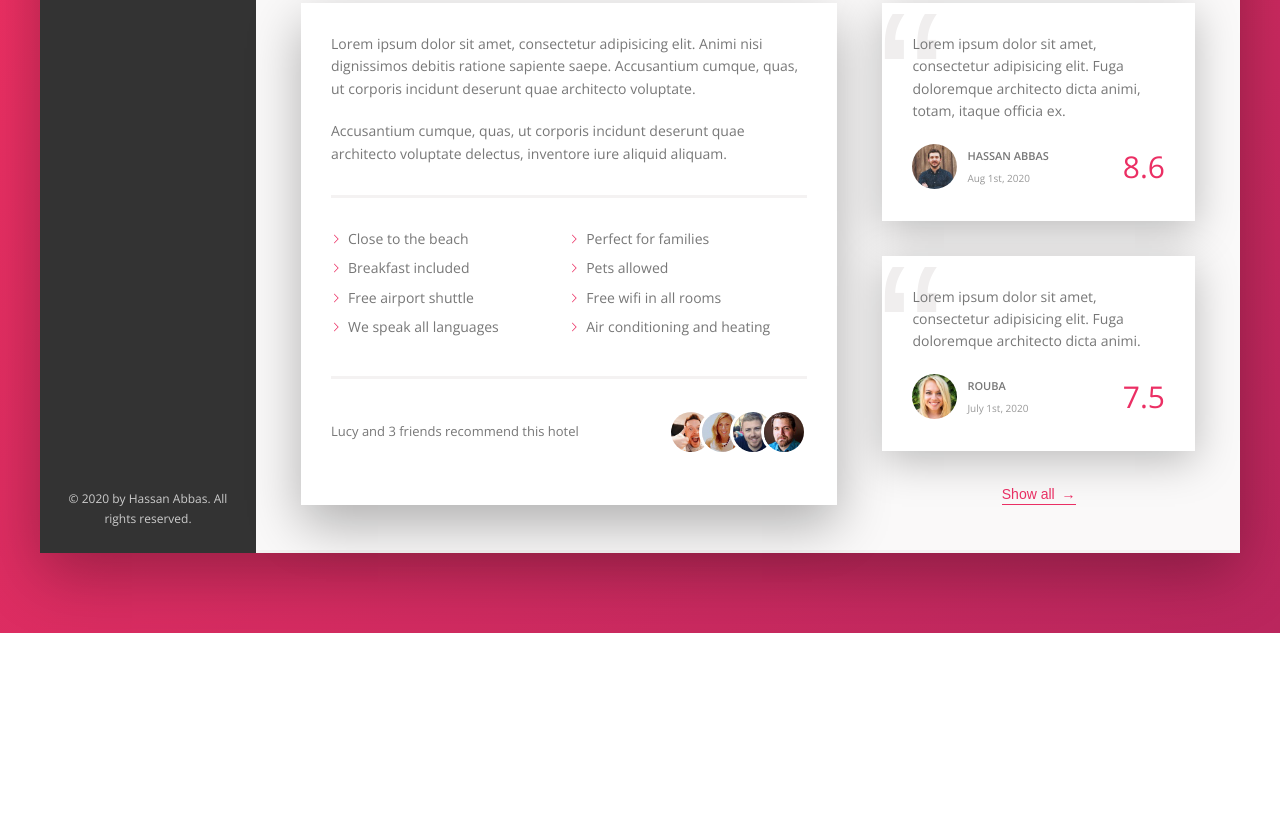
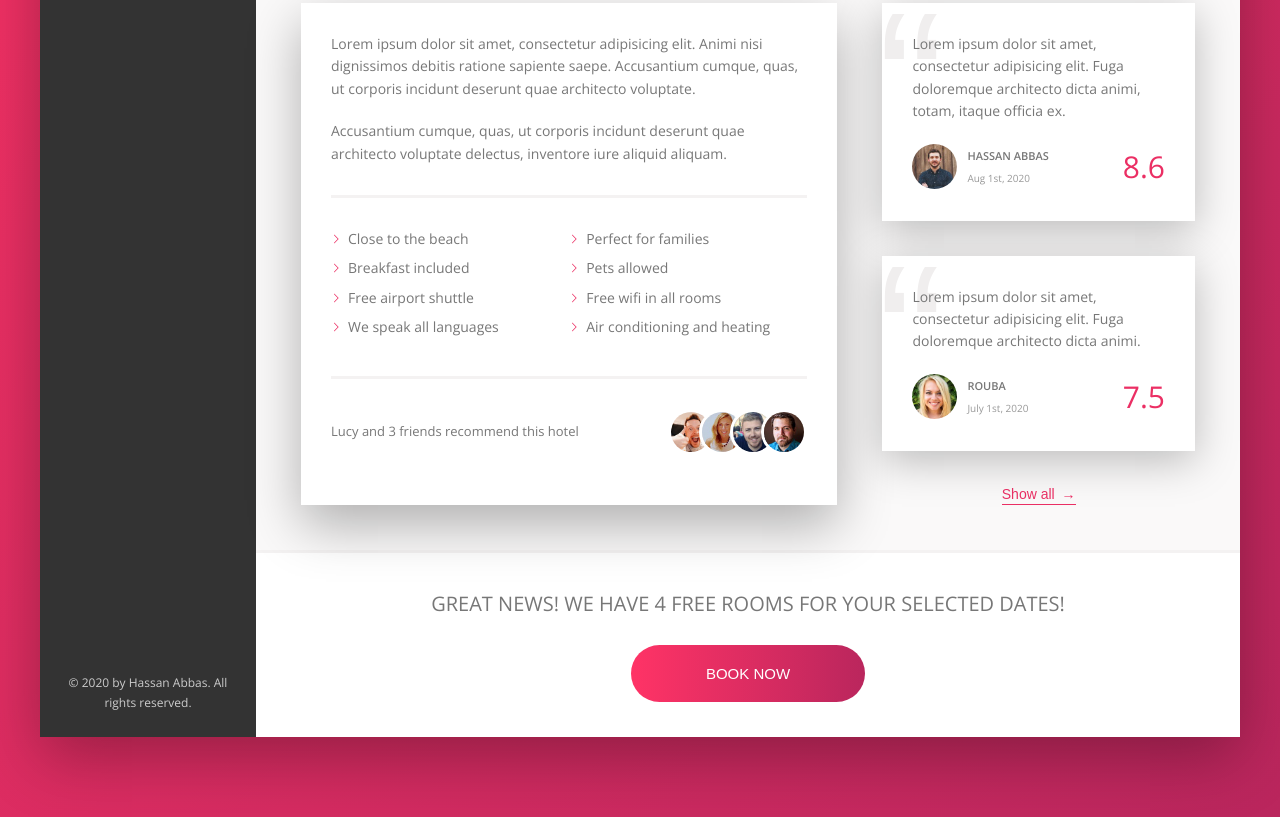
Before and after one commit to HassanAbbas198/Trillo, a website: page index.html in a window 1280 px wide. Shown: the part 645-1462 px from the top of the page. Before the commit the page ends 1278 px from the top, so only its background shows below. Drawn offline with nearby package versions, Linux system fonts and the light colour scheme.

Commit message:
added call to action button

```diff
--- a/index.html
+++ b/index.html
@@ -252,6 +252,15 @@
 							<button class="btn-inline">Show all <span>&rarr;</span></button>
 						</div>
 					</div>
+					<div class="cta">
+						<h2 class="cta__book-now">
+							Great news! we have 4 free rooms for your selected dates!
+						</h2>
+						<button class="btn">
+							<span class="btn__visible">Book now</span>
+							<span class="btn__hidden">Only 4 rooms left</span>
+						</button>
+					</div>
 				</main>
 			</div>
 		</div>
--- a/sass/_components.scss
+++ b/sass/_components.scss
@@ -466,3 +466,81 @@
 		z-index: 1;
 	}
 }
+
+///////////////////////////////////////////////
+// CALL TO ACTION
+.cta {
+	padding: 3.5rem 0;
+	text-align: center;
+
+	&__book-now {
+		font-size: 2rem;
+		font-weight: 300;
+		margin-bottom: 2.5rem;
+		text-transform: uppercase;
+	}
+}
+
+///////////////////////////////////////////////
+// BUTTON
+.btn {
+	font-size: 1.5rem;
+	font-weight: 200;
+	text-transform: uppercase;
+	border-radius: 100px;
+	border: none;
+	cursor: pointer;
+
+	background-image: linear-gradient(
+		to right,
+		var(--color-primary-light),
+		var(--color-primary-dark)
+	);
+	color: #fff;
+
+	position: relative;
+
+	overflow: hidden;
+
+	// selecting all the child elements
+	& > * {
+		display: inline-block;
+		width: 100%;
+		height: 100%;
+
+		transition: all 0.3s;
+	}
+
+	&__visible {
+		padding: 2rem 7.5rem;
+	}
+
+	&__hidden {
+		padding: 2rem 0;
+
+		position: absolute;
+		top: -100%;
+		left: 0;
+	}
+
+	&:hover {
+		background-image: linear-gradient(
+			to left,
+			var(--color-primary-light),
+			var(--color-primary-dark)
+		);
+	}
+
+	&:hover &__visible {
+		transform: translateY(100%);
+	}
+
+	&:hover &__hidden {
+		top: 0;
+	}
+
+	&:focus {
+		outline: none;
+		animation: pulsate 1s infinite;
+	}
+}
```
Also changed, not shown: css/style.css.
